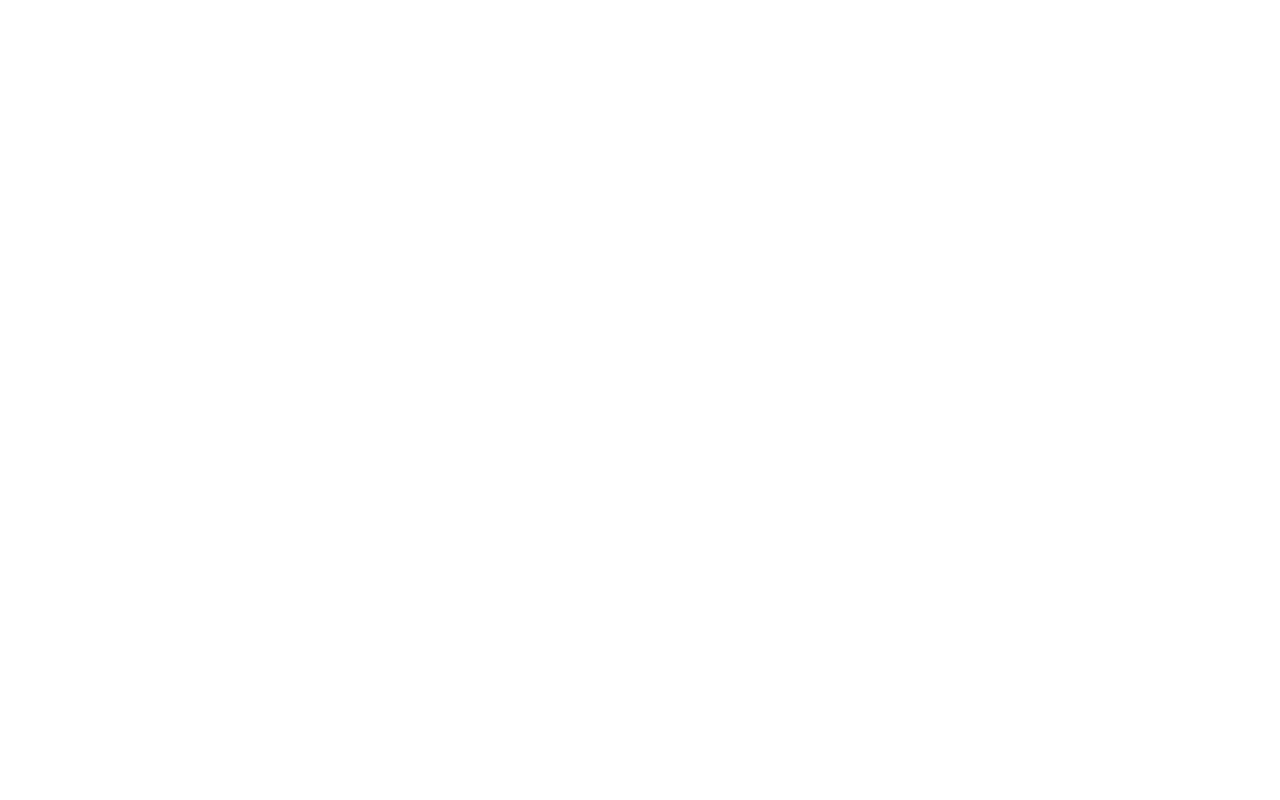
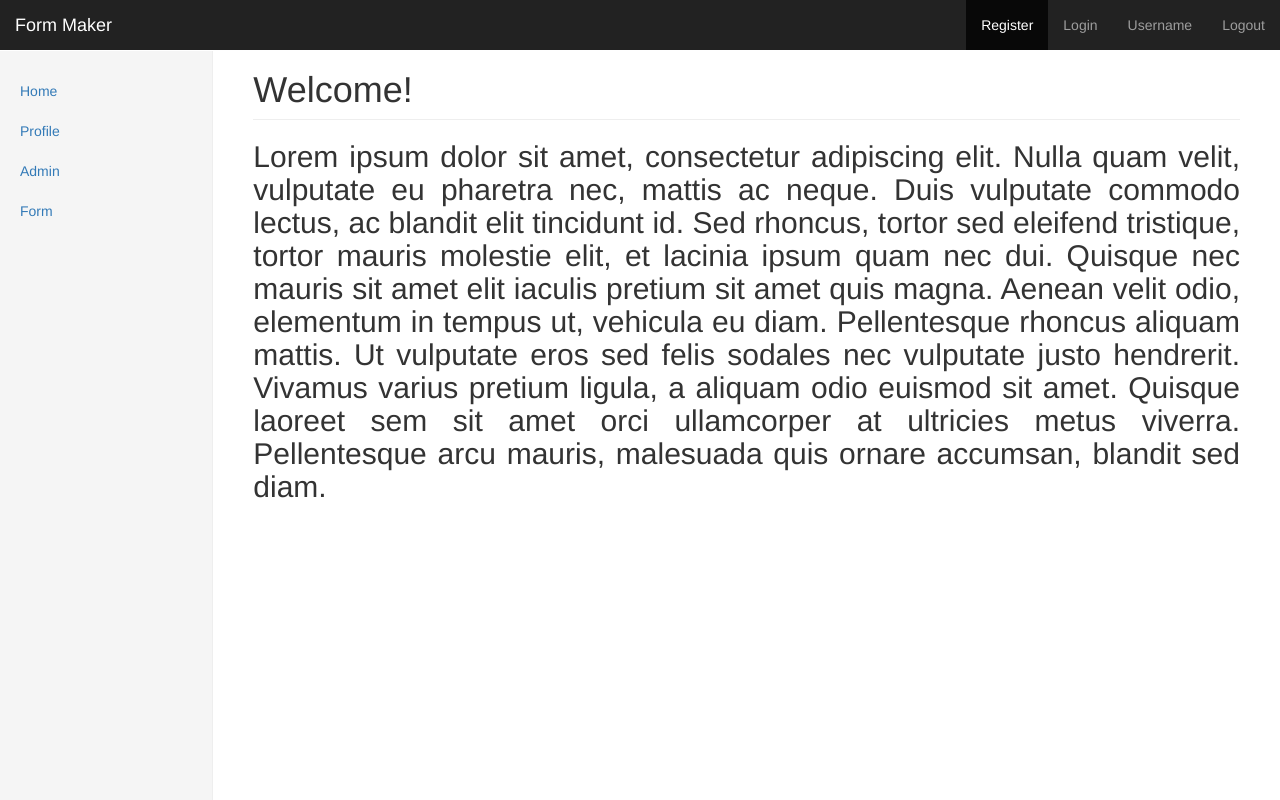
Before and after one commit to Eragon29692/WebDevSpring2016, a website: page public/TestingDir/registerForm.html in a window 1280 px wide. Drawn offline with nearby package versions, Linux system fonts and the light colour scheme.

Commit message:
adding framework for register form

```diff
--- a/public/TestingDir/registerForm.html
+++ b/public/TestingDir/registerForm.html
@@ -1,10 +1,97 @@
 <!DOCTYPE html>
 <html lang="en">
 <head>
-    <meta charset="UTF-8">
-    <title>Title</title>
+    <meta charset="utf-8">
+    <meta http-equiv="X-UA-Compatible" content="IE=edge">
+    <meta name="viewport" content="width=device-width, initial-scale=1">
+    <!-- The above 3 meta tags *must* come first in the head; any other head content must come *after* these tags -->
+    <meta name="description" content="">
+    <meta name="author" content="">
+    <link rel="icon" href="../../favicon.ico">
+
+    <title>Dashboard Template for Bootstrap</title>
+
+    <!-- Bootstrap core CSS -->
+    <link href="https://maxcdn.bootstrapcdn.com/bootstrap/3.3.6/css/bootstrap.min.css" rel="stylesheet">
+
+    <!-- IE10 viewport hack for Surface/desktop Windows 8 bug -->
+    <!--link href="../../assets/css/ie10-viewport-bug-workaround.css" rel="stylesheet"-->
+
+    <!-- Custom styles for this template -->
+    <link href="ccs/dashboard.css" rel="stylesheet">
+
+    <!-- Just for debugging purposes. Don't actually copy these 2 lines! -->
+    <!--[if lt IE 9]><!--script src="../../assets/js/ie8-responsive-file-warning.js"></script><![endif]-->
+    <!--script src="../../assets/js/ie-emulation-modes-warning.js"></script>
+
+    <!-- HTML5 shim and Respond.js for IE8 support of HTML5 elements and media queries -->
+    <!--[if lt IE 9]>
+    <script src="https://oss.maxcdn.com/html5shiv/3.7.2/html5shiv.min.js"></script>
+    <script src="https://oss.maxcdn.com/respond/1.4.2/respond.min.js"></script>
+    <![endif]-->
 </head>
+
 <body>
 
+<nav class="navbar navbar-inverse navbar-fixed-top">
+    <div class="container-fluid">
+        <div class="navbar-header">
+            <button type="button" class="navbar-toggle collapsed" data-toggle="collapse" data-target="#navbar"
+                    aria-expanded="false" aria-controls="navbar">
+                <span class="sr-only">Toggle navigation</span>
+                <span class="icon-bar"></span>
+                <span class="icon-bar"></span>
+                <span class="icon-bar"></span>
+            </button>
+            <a class="navbar-brand" href="#">Form Maker</a>
+        </div>
+        <div id="navbar" class="navbar-collapse collapse">
+            <ul class="nav navbar-nav navbar-right">
+                <li class="active"><a href="#">Register <span class="sr-only">(current)</span></a></li>
+                <li><a href="#">Login</a></li>
+                <li><a href="#">Username</a></li>
+                <li><a href="#">Logout</a></li>
+            </ul>
+        </div>
+    </div>
+</nav>
+
+<div class="container-fluid">
+    <div class="row">
+        <div class="col-sm-3 col-md-2 sidebar">
+            <ul class="nav nav-sidebar">
+                <li><a href="#">Home</a></li>
+                <li><a href="#">Profile</a></li>
+                <li><a href="#">Admin</a></li>
+                <li><a href="#">Form</a></li>
+            </ul>
+        </div>
+        <div class="col-sm-9 col-sm-offset-3 col-md-10 col-md-offset-2 main">
+            <h1 class="page-header">Welcome!</h1>
+
+
+            <h2 class="text-justify">Lorem ipsum dolor sit amet, consectetur adipiscing elit. Nulla quam velit,
+                vulputate eu pharetra nec, mattis ac neque. Duis vulputate commodo lectus, ac blandit elit tincidunt id.
+                Sed rhoncus, tortor sed eleifend tristique, tortor mauris molestie elit, et lacinia ipsum quam nec dui.
+                Quisque nec mauris sit amet elit iaculis pretium sit amet quis magna. Aenean velit odio, elementum in
+                tempus ut, vehicula eu diam. Pellentesque rhoncus aliquam mattis. Ut vulputate eros sed felis sodales
+                nec vulputate justo hendrerit. Vivamus varius pretium ligula, a aliquam odio euismod sit amet. Quisque
+                laoreet sem sit amet orci ullamcorper at ultricies metus viverra. Pellentesque arcu mauris, malesuada
+                quis ornare accumsan, blandit sed diam.</h2>
+
+        </div>
+    </div>
+</div>
+
+<!-- Bootstrap core JavaScript
+================================================== -->
+<!-- Placed at the end of the document so the pages load faster -->
+<script src="https://ajax.googleapis.com/ajax/libs/jquery/1.11.3/jquery.min.js"></script>
+<script>window.jQuery || document.write('<script src="https://code.jquery.com/jquery-2.2.0.min.js"><\/script>')</script>
+<script src="https://maxcdn.bootstrapcdn.com/bootstrap/3.3.6/js/bootstrap.min.js"></script>
+<!-- Just to make our placeholder images work. Don't actually copy the next line! -->
+<!--script src="../../assets/js/vendor/holder.min.js"></script-->
+<!-- IE10 viewport hack for Surface/desktop Windows 8 bug -->
+<!--script src="../../assets/js/ie10-viewport-bug-workaround.js"></script-->
 </body>
 </html>
```
